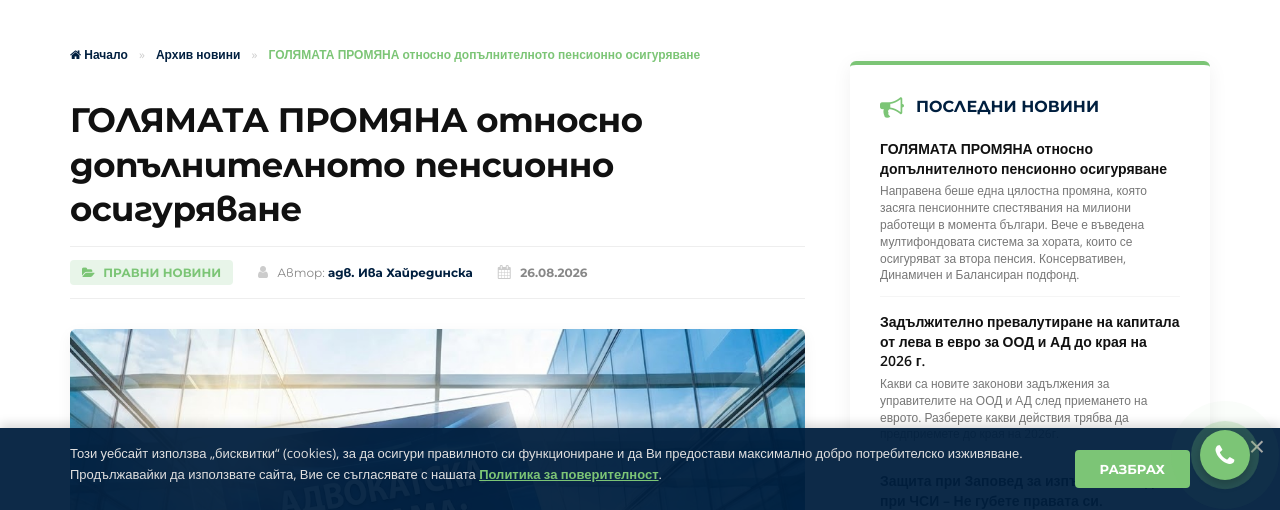
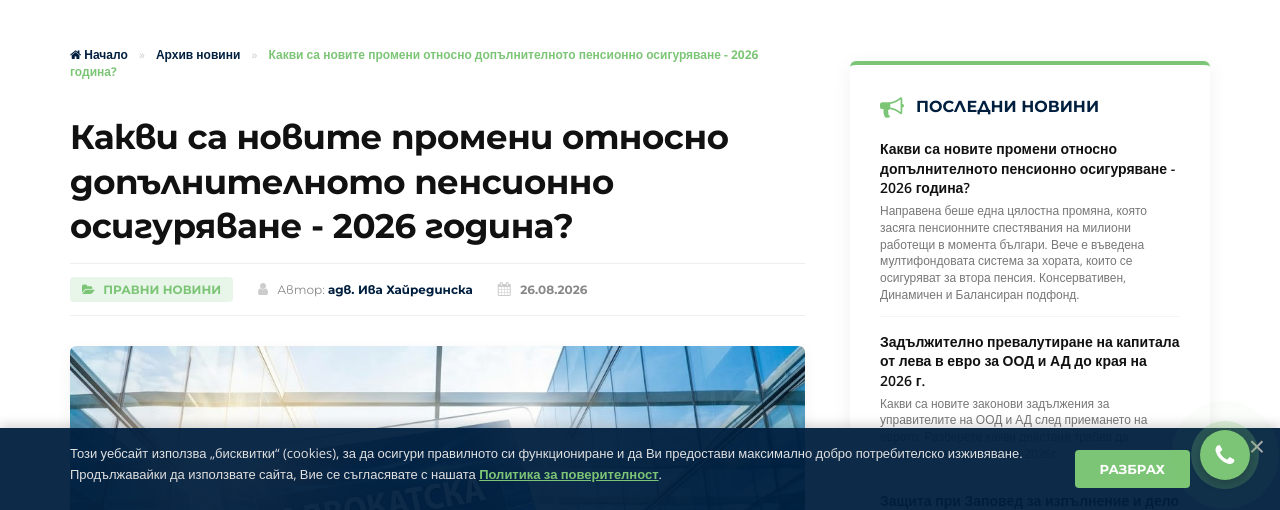
Before and after one commit to NikolaiNikolaev/law-page, a Jekyll site: the page built from _posts/pravni-novini/2026-08-26-dopulnitelno-pensionno-osigurqvane.md, in a window 1280 px wide and 900 px high, cut to the strip 390-900 px from the top of the window. Built offline with Jekyll 4.4.1, drawn with Linux system fonts in a browser that asks for light colours.

Commit message:
Update title for pension insurance post

```diff
--- a/_posts/pravni-novini/2026-08-26-dopulnitelno-pensionno-osigurqvane.md
+++ b/_posts/pravni-novini/2026-08-26-dopulnitelno-pensionno-osigurqvane.md
@@ -1,6 +1,6 @@
 ---
 layout: post
-title: "ГОЛЯМАТА ПРОМЯНА относно допълнителното пенсионно осигуряване"
+title: "Какви са новите промени относно допълнителното пенсионно осигуряване - 2026 година?"
 description: "Направена беше една цялостна промяна, която засяга пенсионните спестявания на милиони работещи в момента българи. Вече е въведена мултифондовата система за хората, които се осигуряват за втора пенсия. Консервативен, Динамичен и Балансиран подфонд."
 image: "promeni-advokatura.jpg"
 author: "адв. Ива Хайрединска"
```
